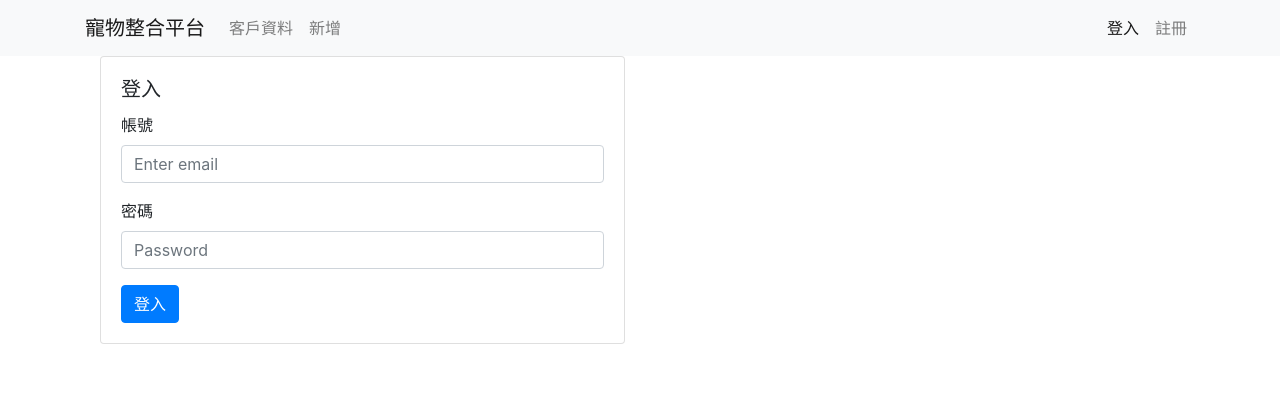
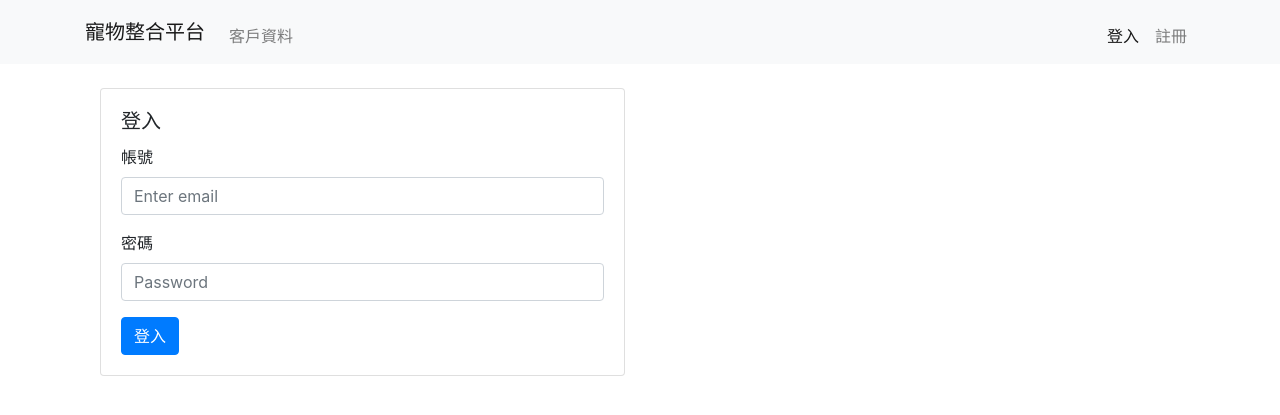
Before and after one commit to sharonttop/pet-platform, a PHP site: page /login.php in a window 1280 px wide. Shown: the top 415 px of the page. Run offline with PHP 8.4, Linux system fonts and the light colour scheme; some libraries are stand-ins or nearby versions.

Commit message:
調整版面

```diff
--- a/proj/customer-edit.php
+++ b/proj/customer-edit.php
@@ -27,7 +27,7 @@ if(empty($r)){
     </style>
 <div class="container">
     <div class="row">
-        <div class="col-md-6">
+        <div class="col-md-6 mt-4">
             <div class="card">
                 <div class="card-body">
                     <h5 class="card-title">修改資料</h5>
--- a/proj/login.php
+++ b/proj/login.php
@@ -16,7 +16,7 @@ $title = '登入';
 
 <div class="container">
 
-    <div class="col-md-6">
+    <div class="col-md-6 mt-4">
         <div class="card">
             <div class="card-body">
                 <h5 class="card-title">登入</h5>
--- a/proj/member-edit.php
+++ b/proj/member-edit.php
@@ -33,7 +33,7 @@
 
 <div class="container">
     <div class="row">
-        <div class="col-md-6">
+        <div class="col-md-6 mt-4">
             <div class="card">
                 <div class="card-body">
                     <h5 class="card-title">修改資料</h5>
--- a/proj/partials/navbar.php
+++ b/proj/partials/navbar.php
@@ -6,13 +6,10 @@
     </button>
 
 
-        <div class="collapse navbar-collapse" id="navbarSupportedContent">
+        <div class="collapse navbar-collapse mt-2" id="navbarSupportedContent">
             <ul class="navbar-nav mr-auto">
                 <li class="nav-item">
                     <a class="nav-link" href="customers-list.php">客戶資料</a>
-                </li>
-                <li class="nav-item">
-                    <a class="nav-link" href="customer-insert.php">新增</a>
                 </li>
             </ul>
 
```
Also changed, not shown: proj/customers-list.php (+14 -10 lines).
